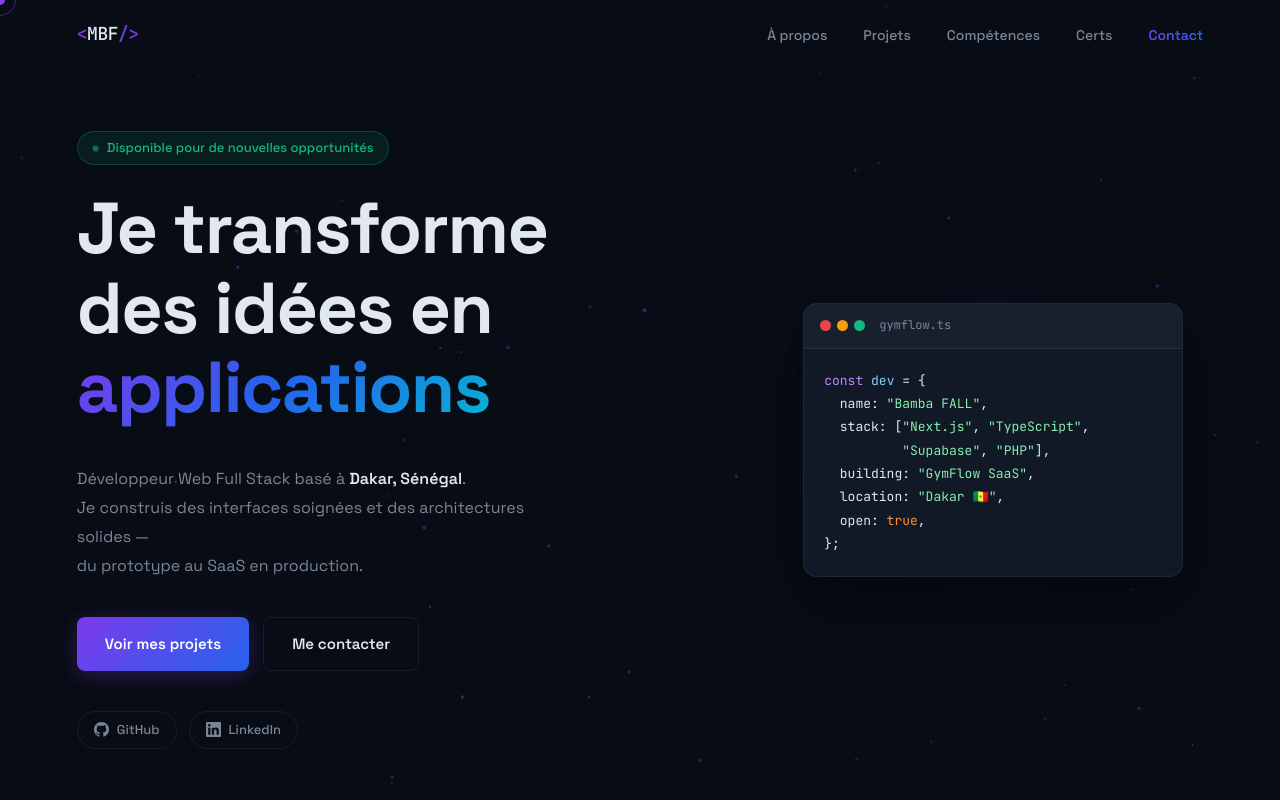
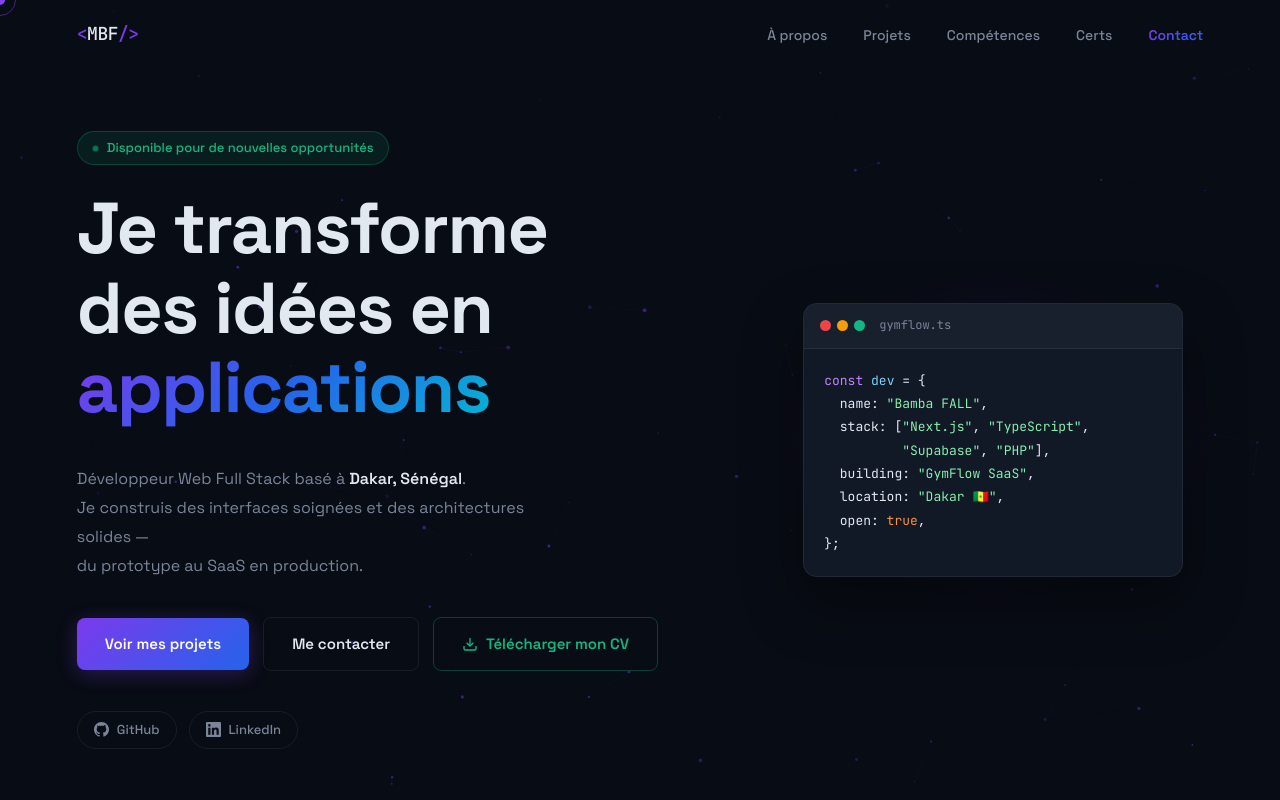
Before and after one commit to Fallbamba10/portfolio, a plain HTML site: page index.html in a window 1280 px wide. Shown: the top 800 px of the page. Drawn offline with Linux system fonts and the light colour scheme.

Commit message:
feat: add CV download button in hero

```diff
--- a/index.html
+++ b/index.html
@@ -66,6 +66,10 @@
       <div class="hero-actions reveal-up">
         <a href="#projects" class="btn-primary">Voir mes projets</a>
         <a href="#contact" class="btn-ghost">Me contacter</a>
+        <a href="CV_Mouhamadou_Bamba_FALL.pdf" download class="btn-ghost btn-cv">
+          <svg viewBox="0 0 24 24" fill="none" stroke="currentColor" stroke-width="2"><path d="M21 15v4a2 2 0 0 1-2 2H5a2 2 0 0 1-2-2v-4"/><polyline points="7 10 12 15 17 10"/><line x1="12" y1="15" x2="12" y2="3"/></svg>
+          Télécharger mon CV
+        </a>
       </div>
       <div class="hero-socials reveal-up">
         <a href="https://github.com/Fallbamba10" target="_blank" class="social-pill">
--- a/style.css
+++ b/style.css
@@ -339,6 +339,15 @@
   gap: 14px;
   flex-wrap: wrap;
   margin-bottom: 40px;
+  align-items: center;
+}
+.btn-cv {
+  color: var(--green) !important;
+  border-color: rgba(16,185,129,0.3) !important;
+}
+.btn-cv:hover {
+  border-color: rgba(16,185,129,0.6) !important;
+  background: rgba(16,185,129,0.07) !important;
 }
 
 .hero-socials { display: flex; gap: 12px; }
```
Also changed, not shown: 1 other file.
